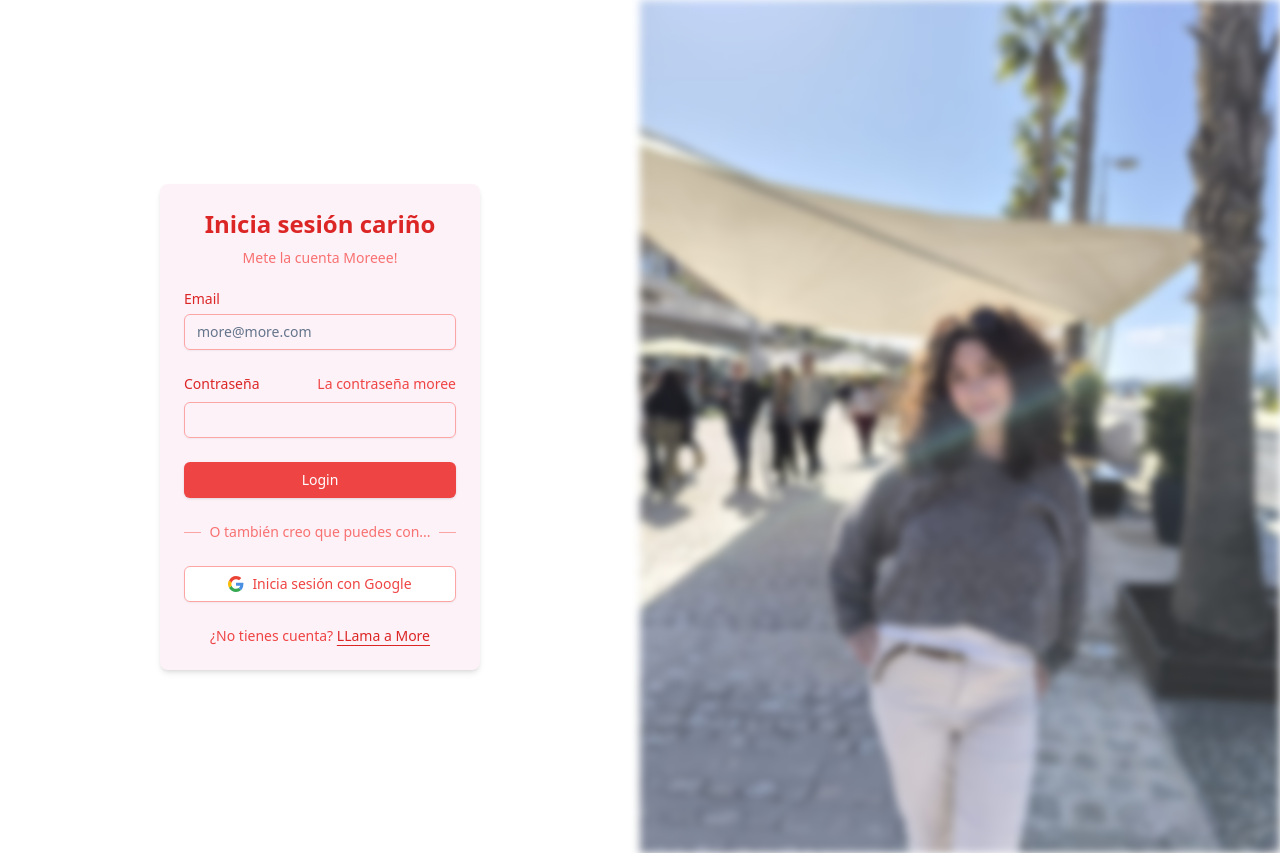
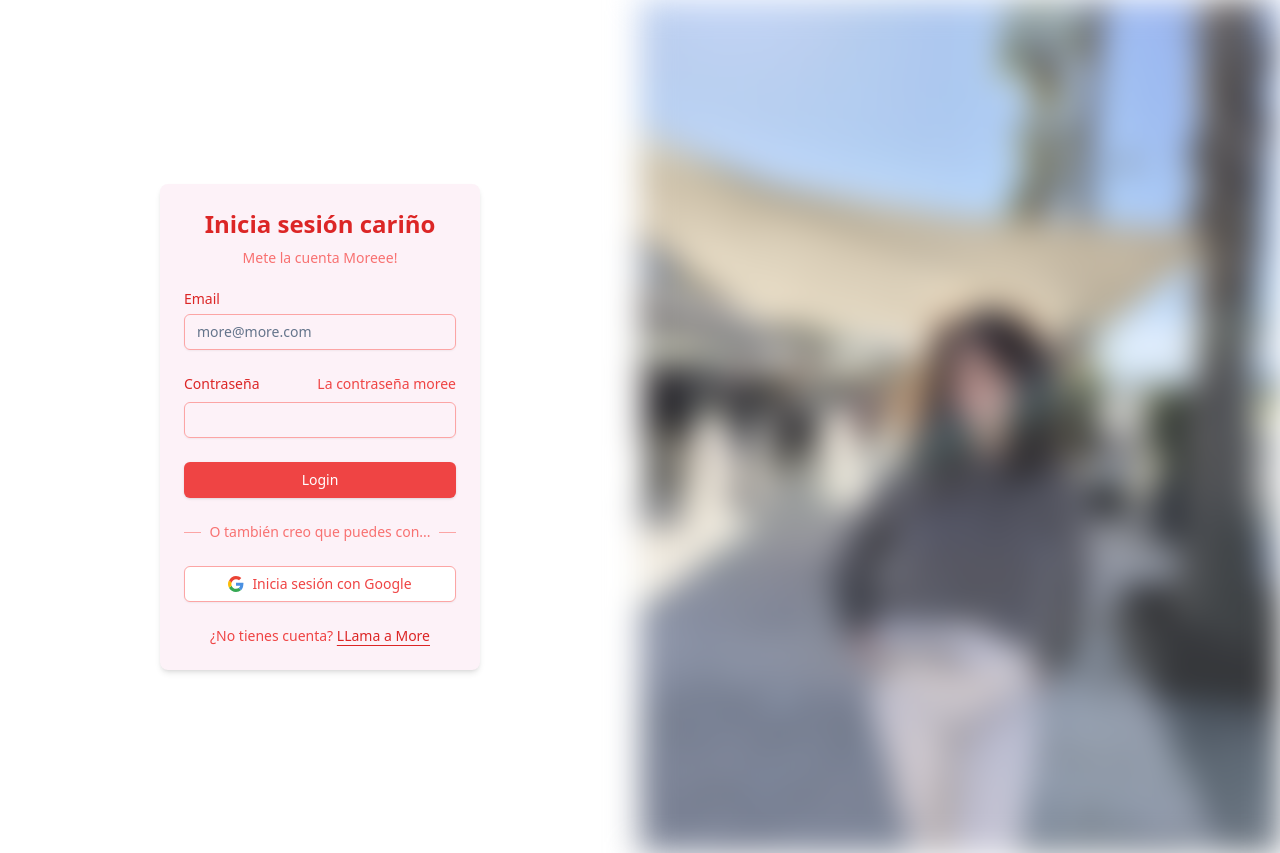
Before and after one commit to carloslopezbu/more-tarjetas, a React (Vite) app: page / in a window 1280 px wide. Built offline with nearby package versions, Linux system fonts and the light colour scheme.

Commit message:
mas blur

```diff
--- a/src/components/Login.jsx
+++ b/src/components/Login.jsx
@@ -14,7 +14,7 @@ export default function Login() {
         <img
           src="/assets/more.jpeg"
           alt="Image"
-          className="blur-sm object-cover object-center w-full h-full"
+          className="blur-lg object-cover object-center w-full h-full"
         />
       </div>
     </div>
```
